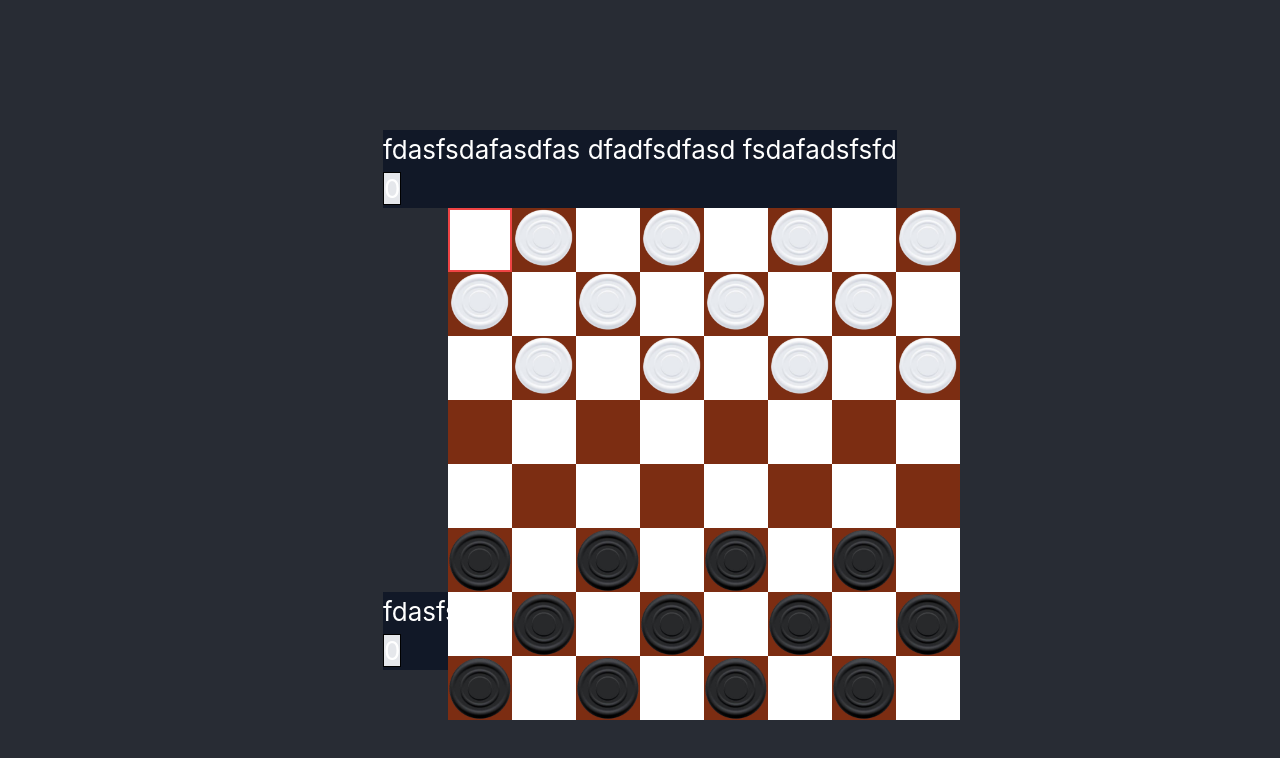
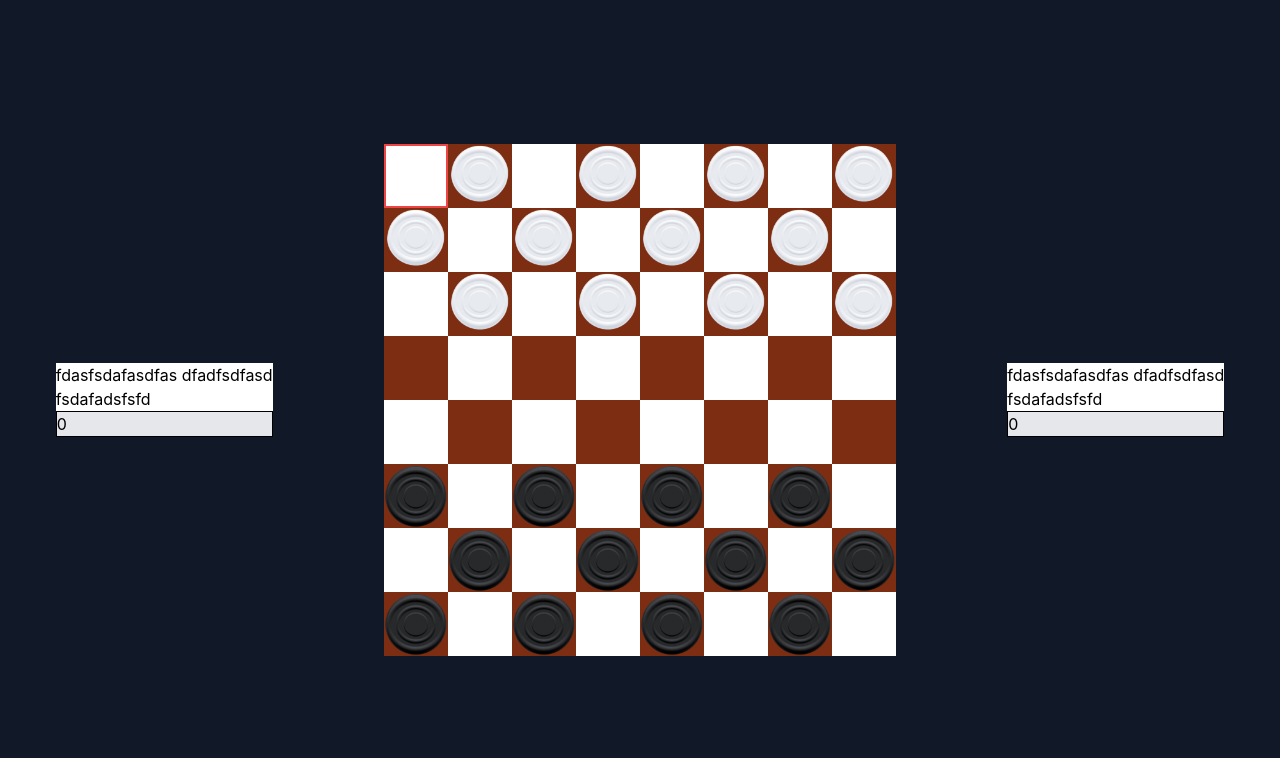
Before and after one commit to Zanehisako/Checkers-react, a React (Create React App) app in the folder Client/: page / in a window 1280 px wide. Shown: the top 758 px of the page. Built offline with nearby package versions, Linux system fonts and the light colour scheme; no server answers.

Commit message:
fixed the layout: now the board is in the center and time panels are on the side

```diff
--- a/Client/public/index.html
+++ b/Client/public/index.html
@@ -7,6 +7,7 @@
   <meta name="viewport" content="width=device-width, initial-scale=1" />
   <meta name="theme-color" content="#000000" />
   <meta name="description" content="Web site created using create-react-app" />
+  <meta name="viewport" content="width=device-width, initial-scale=1, user-scalable=no, shrink-to-fit=no, viewport-fit=cover">
   <link rel="apple-touch-icon" href="%PUBLIC_URL%/logo192.png" />
   <!--
       manifest.json provides metadata used when your web app is installed on a
--- a/Client/src/board.tsx
+++ b/Client/src/board.tsx
@@ -208,7 +208,7 @@ export function MainBoard() {
   };
 
   return (
-    <div className="Board">
+    <div className="grid grid-cols-8 w-128 h-128 relative">
       {cells()}
       {Black_pieces}
       {White_pieces}
--- a/Client/src/client.css
+++ /dev/null
@@ -1,38 +0,0 @@
-.Client {
-  text-align: center;
-}
-.Piece {
-}
-.Cell {
-}
-.Board {
-  display: grid;
-  grid-template-columns: repeat(8, 1fr);
-  width: 24rem; /* 96 in Tailwind's spacing scale */
-  height: 24rem; /* 96 in Tailwind's spacing scale */
-  position: relative;
-}
-
-.Client-header {
-  background-color: #282c34;
-  min-height: 100vh;
-  display: flex;
-  flex-direction: column;
-  align-items: center;
-  justify-content: center;
-  font-size: calc(10px + 2vmin);
-  color: white;
-}
-
-.App-link {
-  color: #61dafb;
-}
-
-@keyframes App-logo-spin {
-  from {
-    transform: rotate(0deg);
-  }
-  to {
-    transform: rotate(360deg);
-  }
-}
--- a/Client/src/client.tsx
+++ b/Client/src/client.tsx
@@ -1,18 +1,17 @@
 import React from "react";
 import { Board, MainBoard } from "./board";
-import "./client.css";
 import io from "socket.io-client";
 import { TimePanel } from "./timepanel";
 
 function Client() {
   return (
-    <div className="bg-black">
-      <header className="Client-header">
+    <div className="bg-gray-900 h-screen w-screen">
+      <div className="flex flex-row h-screen w-screen justify-around items-center" >
         <TimePanel />
         <MainBoard />
         <TimePanel />
-      </header>
-    </div>
+      </div>
+    </div >
   );
 }
 
--- a/Client/src/piece.tsx
+++ b/Client/src/piece.tsx
@@ -84,7 +84,7 @@ export function Piece({
       src={source}
       width={36}
       height={36}
-      className="absolute w4 h4 cursor-pointer hover:scale-10 transition-transform duration-200"
+      className="absolute cursor-pointer hover:scale-10 transition-transform duration-200 "
       style={{
         width: 64,
         transform: `translate(${position_x * 64}px,${position_y * 64}px)`, //this is the position of the piece
--- a/Client/src/timepanel.tsx
+++ b/Client/src/timepanel.tsx
@@ -4,10 +4,10 @@ export function TimePanel() {
   const [messages, setMessages] = useState<string[]>(["fdasfsdafasdfas dfadfsdfasd ", "fsdafadsfsfd"])
   const [time, setTime] = useState(0)
   return (
-    <div className="bg-gray-900">
-      <p>
+    <div className="bg-gray-900 flex flex-col">
+      <p className="flex flex-col">
         {messages?.map((value) => {
-          return <a>{value}</a>
+          return <a className="bg-white">{value}</a>
         })}
       </p>
       <a className="bg-gray-200 border border-black">{time}</a>
```
